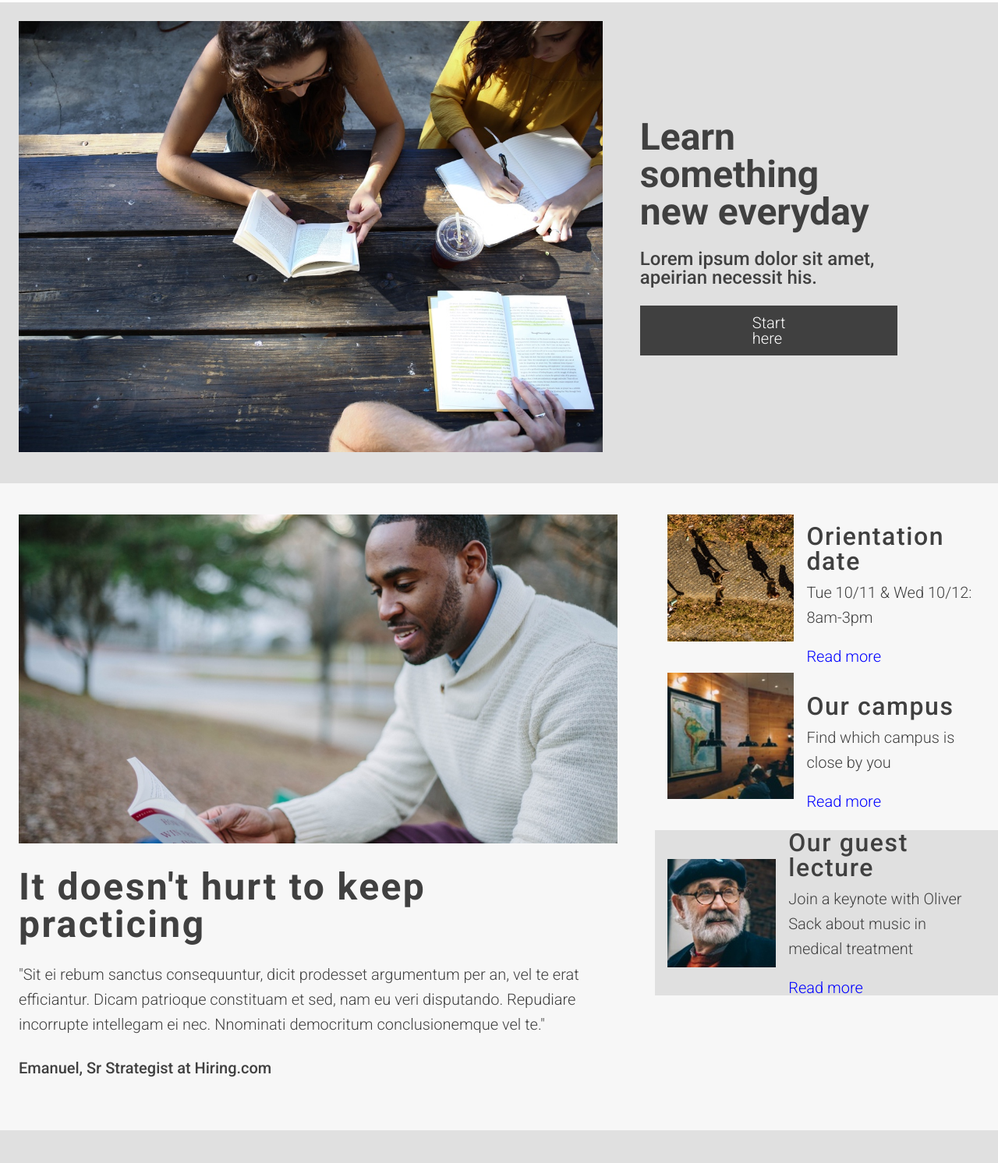
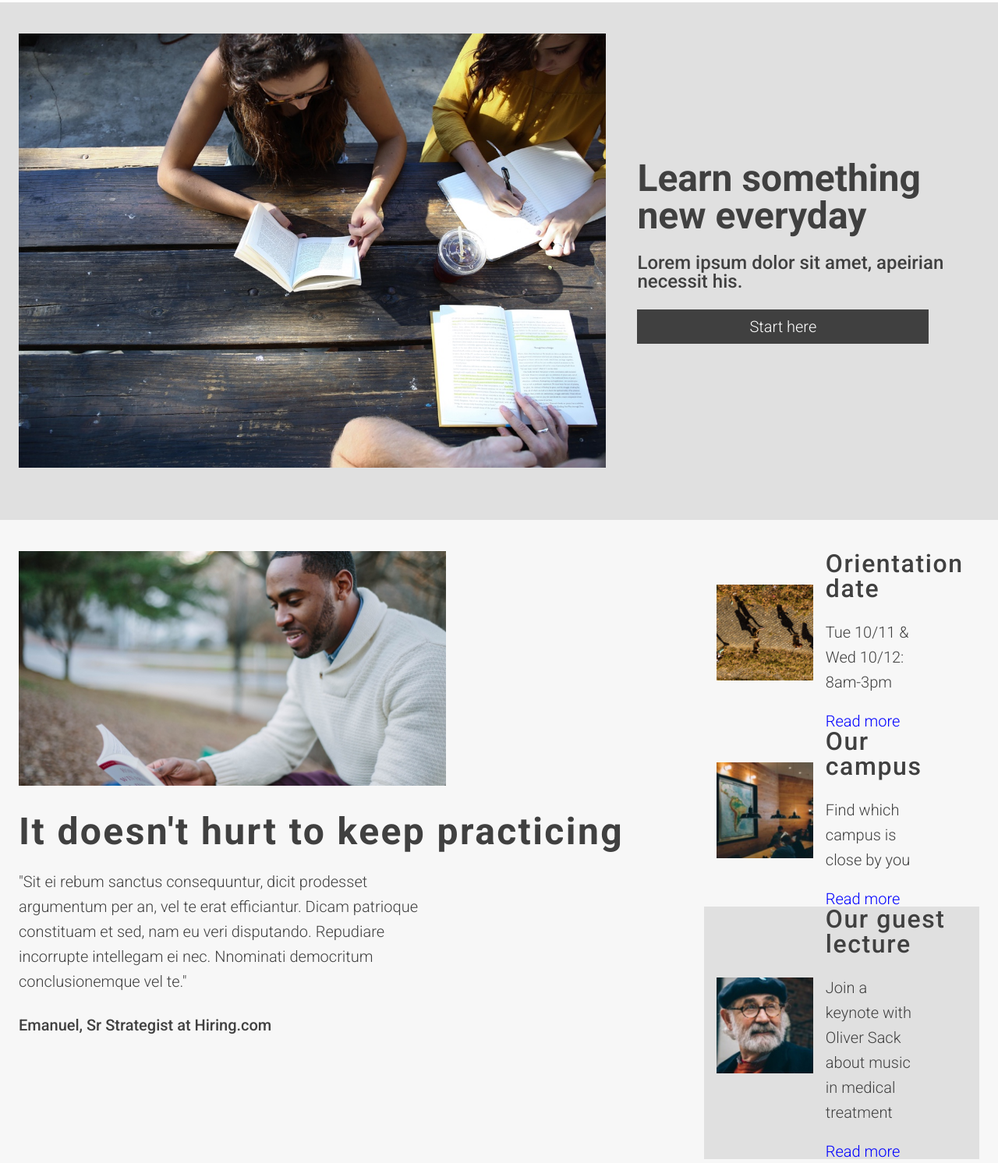
Before and after one commit to MurielPlou/Capstone-Project, a plain HTML site: page index.html in a window 1280 px wide. Shown: the part 61-1553 px from the top of the page at 78% size. Drawn offline with Linux system fonts and the light colour scheme.

Commit message:
Revisions Aftr comments to img and CSS

```diff
--- a/index.html
+++ b/index.html
@@ -2,6 +2,7 @@
 <html lang="en" dir="ltr">
   <head>
     <meta charset="utf-8">
+    <meta name="viewport" content="width=device-width, initial-scale=1.0">
     <link href="resources/css/stylesheet:reset.css" type="text/css" rel="stylesheet">
     <link href="resources/css/stylesheet.css" type="text/css" rel="stylesheet">
     <link href="https://fonts.googleapis.com/css?family=Nunito+Sans:400,800|Roboto:300,500,700" rel="stylesheet">
@@ -17,6 +18,7 @@
       <img src="resources/images/ic-logo.svg" alt="Colmar Lion Logo" />
       <span class="academy-text" aria-label="College name"><strong>COLMAR</strong>ACADEMY</span>
     </div>
+    <nav>
       <ul class="navbar" role="presentation" aria-label="Navigation for website">
         <li><a href="#" target="_blank">On campus</a></li>
         <li><a href="#" target="_blank">Online</a></li>
@@ -29,16 +31,21 @@
         <li><a href="#" target="_blank"><img src="resources/images/ic-online.svg" alt="computer icon"/></a></li>
         <li><a href="#" target="_blank"><img src="resources/images/ic-login.svg" alt="person icon"/></a></li>
       </ul>
+    </nav>
   </header>
 
 <!--- Banner Section -->
 
   <banner>
+    <div class="ban-contain">
+    <div class="large-display">
       <img src="resources/images/banner.jpg" alt="Students seated reading outdoors on wood table" />
+    </div>
     <div class="banner-text" role="presentation">
         <span class="banner-title">Learn something new everyday</span>
           <p role="complementary">Lorem ipsum dolor sit amet, apeirian necessit his.</p>
             <span class="banner-button"><a href="#" target="_blank">Start here</a></span>
+    </div>
     </div>
   </banner>
 
@@ -46,9 +53,11 @@
 
 <div class="about" role="presentation">
   <div class="column-main">
+    <div class="large-display">
       <img src="resources/images/information-main.jpg" alt="Student reading outdoors on park bench" />
+    </div>
       <span class="lg-title">It doesn't hurt to keep practicing</span>
-        <p role="complementary">"Sit ei rebum sanctus consequuntur, dicit prodesset argumentum per an,
+        <p class="text" role="complementary">"Sit ei rebum sanctus consequuntur, dicit prodesset argumentum per an,
           vel te erat efficiantur. Dicam patrioque constituam et sed, nam eu veri
           disputando. Repudiare incorrupte intellegam ei nec. Nnominati democritum
           conclusionemque vel te."
@@ -58,8 +67,10 @@
 
    <div class="column-side">
      <div class="small-box">
-       <img id="img-desktop" src="resources/images/information-orientation.jpg" alt="Students walking on campus" />
-       <img id="img-mobile" src="resources/images/information-orientation-mobile.jpg" alt="Students walking on campus" />
+       <div class="side-img">
+         <img class="img-desktop" src="resources/images/information-orientation.jpg" alt="Students walking on campus" />
+       </div>
+       <img class="img-mobile" src="resources/images/information-orientation-mobile.jpg" alt="Students walking on campus" />
          <div class="box-text">
            <span class="title">Orientation date</span>
            <span class="text" role="complementary">Tue 10/11 & Wed 10/12: 8am-3pm</span>
@@ -68,8 +79,10 @@
      </div>
 
      <div class="small-box" role="presentation">
-       <img id="img-desktop" src="resources/images/information-campus.jpg" alt="Students studying in classroom" />
-       <img id="img-mobile" src="resources/images/information-campus-mobile.jpg" alt="Students studying in classroom" />
+       <div class="side-img">
+         <img class="img-desktop" src="resources/images/information-campus.jpg" alt="Students studying in classroom" />
+       </div>
+       <img class="img-mobile" src="resources/images/information-campus-mobile.jpg" alt="Students studying in classroom" />
          <div class="box-text">
            <span class="title">Our campus</span>
            <span class="text" role="complementary">Find which campus is close by you</span>
@@ -78,8 +91,10 @@
      </div>
 
      <div class="small-box lecture" role="presentation">
-       <img id="img-desktop" src="resources/images/information-guest-lecture.jpg" alt="Image of lecturer Oliver Sack" />
-       <img id="img-mobile" src="resources/images/information-guest-lecture-mobile.jpg" alt="Image of lecturer Oliver Sack" />
+       <div class="side-img">
+         <img class="img-desktop" src="resources/images/information-guest-lecture.jpg" alt="Image of lecturer Oliver Sack" />
+       </div>
+       <img class="img-mobile" src="resources/images/information-guest-lecture-mobile.jpg" alt="Image of lecturer Oliver Sack" />
          <div class="box-text">
            <span class="title" role="complementary">Our guest lecture</span>
            <span class="text">Join a keynote with Oliver Sack about music in medical
@@ -97,7 +112,9 @@
   <div class="learn-boxes">
     <span class="mobile-title">Software engineering</span>
     <div class="learn-img">
+      <div class="md-img">
         <img src="resources/images/course-software.jpg" alt="Apple computer on desk with lamp" />
+      </div>
       <div class="learn-box">
         <span class="title">Software engineering</span>
         <p class="learn-course">Courses</p>
@@ -106,7 +123,9 @@
     </div>
       <span class="mobile-title">Computer art</span>
     <div class="learn-img">
+      <div class="md-img">
         <img src="resources/images/course-computer-art.jpg" alt="Hand holding smart phone" />
+      </div>
         <div class="learn-box">
         <span class="title">Computer art</span>
         <p class="learn-course">Courses</p>
@@ -117,7 +136,9 @@
 
       <span class="mobile-title">Design</span>
     <div class="learn-img">
+      <div class="md-img">
         <img src="resources/images/course-design.jpg" alt="Person holding antique camera" />
+      </div>
         <div class="learn-box">
         <span class="title">Design</span>
         <p class="learn-course">Courses</p>
@@ -127,7 +148,9 @@
 
     <span class="mobile-title">Data</span>
     <div class="learn-img">
+      <div class="md-img">
         <img src="resources/images/course-data.jpg" alt="Open laptop on glass desk" />
+      </div>
         <div class="learn-box">
         <span class="title">Data</span>
         <p class="learn-course">Courses</p>
@@ -137,7 +160,9 @@
 
     <span class="mobile-title">Business</span>
     <div class="learn-img">
+      <div class="md-img">
         <img src="resources/images/course-business.jpg" alt="Chess set with wood pieces" />
+      </div>
         <div class="learn-box">
         <span class="title">Business</span>
         <p class="learn-course">Courses</p>
@@ -147,7 +172,9 @@
 
     <span class="mobile-title">Marketing</span>
     <div class="learn-img">
+      <div class="md-img">
         <img src="resources/images/course-marketing.jpg" alt="Smart watch on person's wrist" />
+      </div>
         <div class="learn-box">
         <span class="title">Marketing</span>
         <p class="learn-course">Courses</p>
@@ -167,12 +194,12 @@
     </div>
     <div class="thesis-container">
       <div class="column-main">
-        <div class="video-container">
+        <div class="large-display">
           <video autoplay muted loop>
             <source src="resources/videos/thesis.mp4" type="video/mp4" />
           </video>
         </div>
-        <span class="title">Reimagine urban</span>
+        <span class="lg-title">Reimagine urban</span>
         <p class="text" role="complementary">"Dicunt denique ex nec, an quod accusamus sed. Ne quo
                   dicant fuisset officiis. Mel impetus oblique ex. Doming constituto his
                 ea, duis ornatus omittam usu et, vel at quot imperdiet. Stet autem
@@ -182,7 +209,9 @@
     <div class="column-side">
       <div class="thesis-side">
       <div class="small-box fisma">
+        <div class="side-img">
           <img src="resources/images/thesis-fisma.jpg" alt="Student sketching and designing at desk" />
+        </div>
         <div class="box-text">
             <span class="title">Fisma: Design and Prototype</span>
             <span class="text" role="complementary">Designer showcase of new prototype product</span>
@@ -192,7 +221,9 @@
 
     <div class="thesis-side">
       <div class="small-box">
+        <div class="side-img">
           <img src="resources/images/thesis-now-and-then.jpg" alt="Picture of Empire State Building in New York" />
+        </div>
         <div class="box-text">
             <span class="title">Now and Then</span>
             <span class="text" role="complementary">Research study about New York</span>
@@ -216,10 +247,12 @@
         <i class="fa fa-instagram"><a href="#" target="_blank"></a></i>
       </span>
     </div>
+    <nav>
       <ul class="footer-bar" role="presentation" aria-label="navigation to collage Terms and Policies">
         <li class="footernav"><a href="#" target="_blank">Terms</a></li>
         <li class="footernav"><a href="#" target="_blank">Privacy</a></li>
       </ul>
+    </nav>
   </footer>
 
 </html>
--- a/resources/css/stylesheet.css
+++ b/resources/css/stylesheet.css
@@ -28,6 +28,27 @@ strong{
 .text{
   margin-top: .5rem;
   line-height: 2rem;
+  margin-left: 2rem;
+}
+
+.large-display{
+  width: 70%;
+  height: auto;
+}
+
+img{
+  width: 100%;
+  height: auto;
+}
+
+.md-img{
+  width: 100%;
+  height: auto;
+}
+
+.side-img{
+  width: 35%;
+  height: auto;
 }
 
 /* Header Section*/
@@ -107,23 +128,22 @@ li{
 banner{
   display: flex;
   background-color: #E0E0E0;
-  padding: 1.5rem 1.5rem 2.5rem 1.5rem;
   width: 100%;
-  align-items: center;
   flex-wrap: wrap;
 }
 
-banner img{
- width: 58.5%;
- margin-right: 1.5rem;
+.ban-contain{
+  display: flex;
+  align-items: center;
+  padding: 2.5rem 2rem 4rem 1.5rem;
 }
 
 .banner-text{
   display: flex;
   flex-direction: column;
-  align-items: center;
-  width: 25%;
-  margin-left: 1.5rem;
+  align-items: flex-start;
+  width: 40%;
+  margin-left: 2.5rem;
 }
 
 .banner-title{
@@ -204,15 +224,14 @@ banner img{
   display: flex;
   align-items: flex-start;
   width: 100%;
-  padding: 2.5rem 1.5rem 4rem 1.5rem;
   background-color: #F7F7F7;
 }
 
 .column-main{
   display: flex;
   flex-direction: column;
-  width: 60%;
   margin-right: 1.5rem;
+  padding: 2.5rem 1.5rem 4rem 1.5rem;
 }
 
 .lg-title{
@@ -222,7 +241,14 @@ banner img{
   margin-top: 2rem;
 }
 
-.about p{
+.text{
+  margin-top: 1.5rem;
+  line-height: 2rem;
+  width: 70%;
+  margin-left: 0rem;
+}
+
+.column-main p{
   margin-top: 1.5rem;
   line-height: 2rem;
 }
@@ -247,26 +273,26 @@ banner img{
   display: flex;
   flex-direction: column;
   align-items: flex-start;
-  width: 40%;
   margin-left: 1.5rem;
+  padding: 2.5rem 1.5rem 4rem 1.5rem;
 }
 
 .small-box{
   display: flex;
   flex-direction: row;
   align-items: center;
+  margin:
 }
 
 .small-box img{
-  height: auto;
-  width: 35%;
-  padding: 0rem 1rem 2.5rem 1rem;
+  padding: 0rem 4rem 1rem 1rem;
 }
 
 .box-text{
   display: flex;
   flex-direction: column;
   width: 50%;
+  margin-left: 2rem;
 }
 
 .readmore{
@@ -285,17 +311,11 @@ banner img{
   background-color: #E0E0E0;
 }
 
-.lecture img{
-  height: auto;
-  width: 30%;
-  padding: 2rem 1rem 2rem 1rem;
-}
-
 .mobile-img{
   display: none;
 }
 
-#img-mobile{
+.img-mobile{
   display: none;
 }
 
@@ -315,13 +335,14 @@ banner img{
       display: flex;
       flex-direction: column;
       align-items: center;
+      margin-top: 2rem;
     }
 
-    #img-desktop{
+    .img-desktop{
       display: none;
     }
 
-    #img-mobile{
+    .img-mobile{
       display: block;
       width: 100%;
       height: auto;
@@ -331,7 +352,8 @@ banner img{
       width: 100%;
       margin-bottom: 3rem;
     }
-    }
+  }
+
 
 /* Learn Section */
 
@@ -419,7 +441,10 @@ h1{
   align-items: center;
   width: 100%;
   background-color: #F7F7F7;
-  padding: 2.5rem 1.5rem 4rem 1.5rem;
+}
+
+.thesis h1{
+  margin: 2rem 0rem 2rem 0rem;
 }
 
 .thesis-container{
@@ -432,14 +457,9 @@ h1{
 .column-main video{
   width: 100%;
   height: auto;
-  margin: 1.75rem 0rem 2rem 0rem;
+  margin: 0rem 0rem 2rem 0rem;
 }
 
-.fisma img{
-  height: auto;
-  width: 28%;
-  padding: 2rem 1rem 2rem 1rem;
-}
 
 /* Thesis CSS ruleset Mobiles */
 
```
Lines whose indentation alone changed are shown as unchanged.
